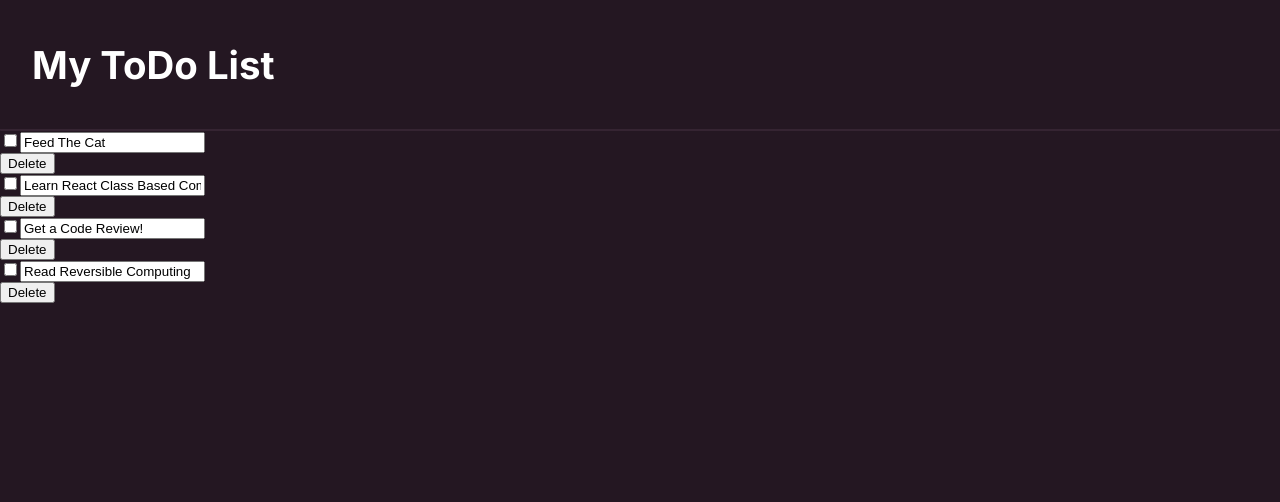
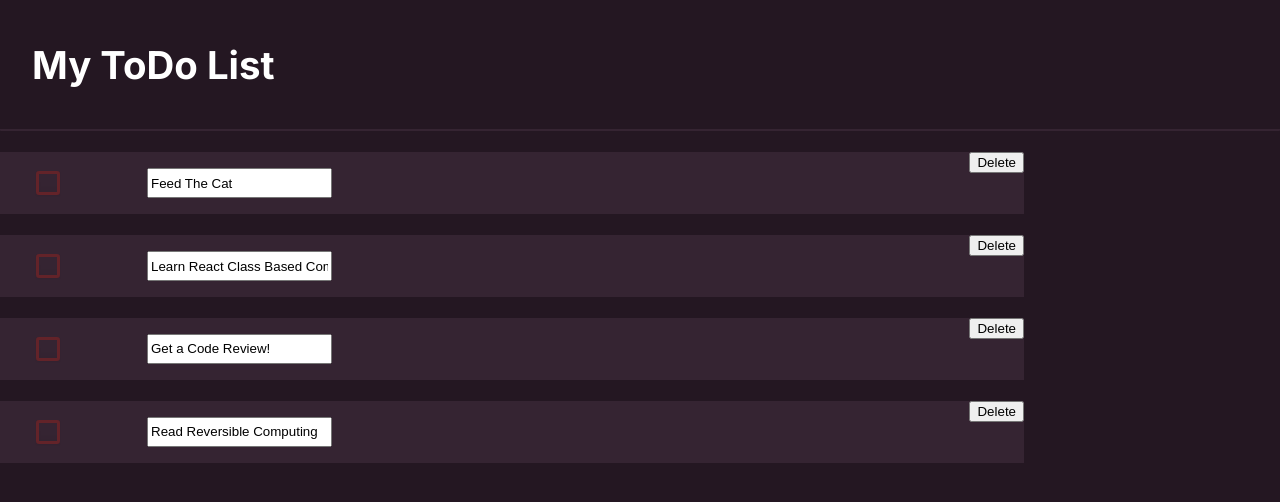
Before and after one commit to shuja-shah/react-toDo, a React (Create React App) app: page / in a window 1280 px wide. Shown: the top 502 px of the page. Built offline with nearby package versions, Linux system fonts and the light colour scheme; the HTML template or start-up script is replaced by a standard one.

Commit message:
Style Lists

```diff
--- a/src/style.css
+++ b/src/style.css
@@ -25,3 +25,43 @@ body {
     border-bottom: 2px solid var(--clr-list);
     border-radius: 1px;
 }
+
+.list {
+    display: flex;
+    width: 80%;
+    justify-content: space-between;
+    background-color: var(--clr-list);
+    margin: 1.3rem 0;
+}
+
+.list-input {
+    padding: 1rem 2rem;
+    display: flex;
+    justify-content: space-between;
+    width: 300px;
+}
+.checkbox {
+    -webkit-appearance: none;
+	background-color: var(--clr-list);
+	border-width: 3px;
+    border-style: solid;
+    border-color: #632329;
+	box-shadow: 0 1px 2px rgba(0,0,0,0.05), inset 0px -15px 10px -12px rgba(0,0,0,0.05);
+	padding: 9px;
+	border-radius: 3px;
+	display: inline-block;
+	position: relative;
+}
+
+.checkbox :checked {
+    background-color: var(--clr-grad1);
+    border-color: var(--clr-grad1);
+    box-shadow: 0 1px 2px rgba(0,0,0,0.05), inset 0px -15px 10px -12px rgba(0,0,0,0.05);
+    color: #fff;
+    transition: all 0.2s;
+
+}
+
+.checkbox :active {
+    background-color: var(--clr-grad2);
+}
```
